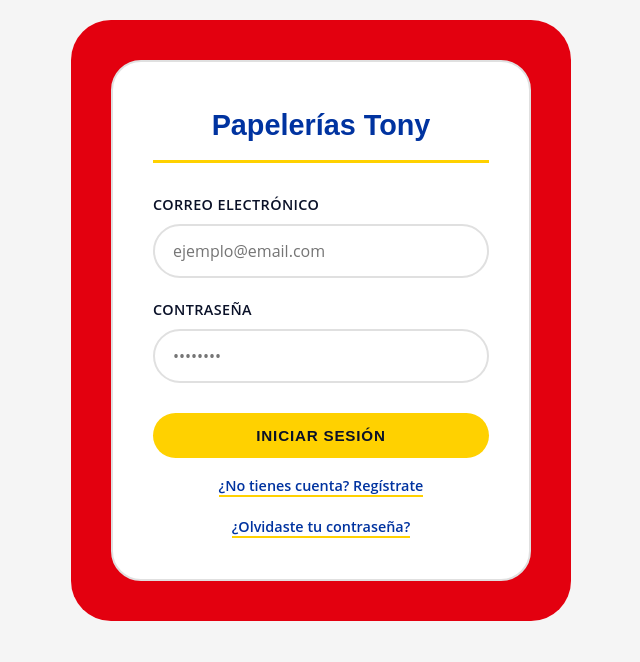
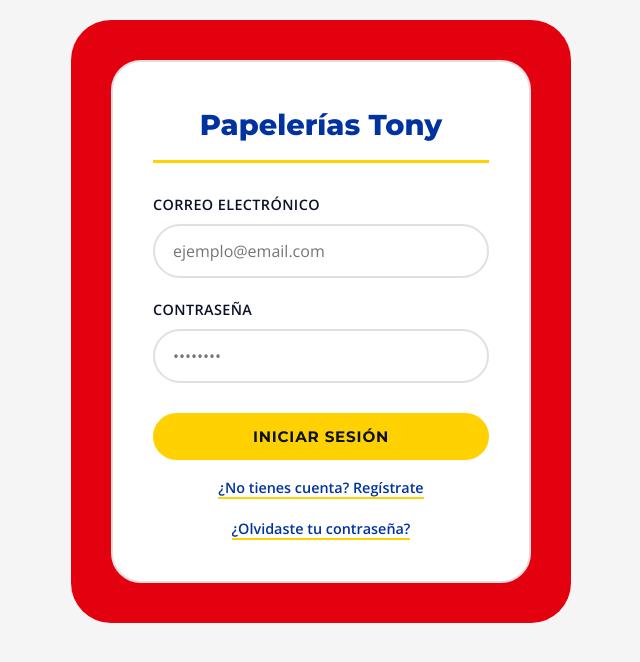
Before and after one commit to akuzzen/papeleriastony, a plain HTML site: page frontend/index.html in a window 1280 px wide. Shown: the whole page, without its empty margins (319-959 px from the left). Drawn offline with nearby package versions, Linux system fonts and the light colour scheme.

Commit message:
Update index.html

```diff
--- a/frontend/index.html
+++ b/frontend/index.html
@@ -5,7 +5,7 @@
     <meta name="viewport" content="width=device-width, initial-scale=1.0">
     <title>Papelerías Tony | Tienda Online</title>
     <link rel="stylesheet" href="css/styles.css">
-    <link href="https://fonts.googleapis.com/css2?family=Inter:wght@300;400;500;600;700&display=swap" rel="stylesheet">
+    <link href="https://fonts.googleapis.com/css2?family=Montserrat:wght@400;600;700;800&family=Open+Sans:wght@400;500;600&display=swap" rel="stylesheet">
     <link rel="stylesheet" href="https://cdnjs.cloudflare.com/ajax/libs/font-awesome/6.0.0-beta3/css/all.min.css">
 </head>
 <body>
```
